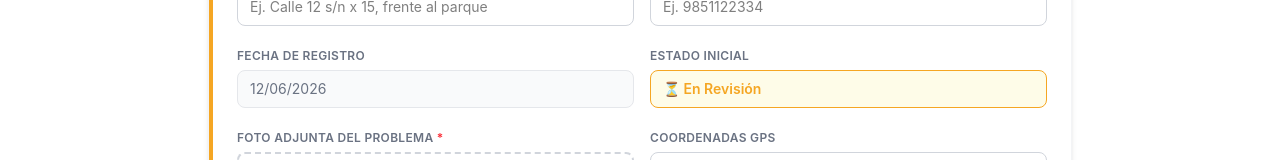
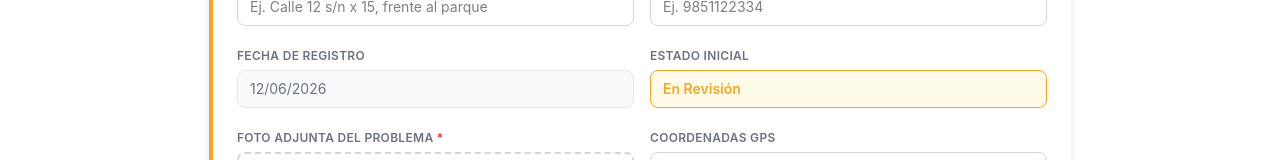
Before and after one commit to joelpoot/H-ayuntamiento-dzitnup, a Vue app: page /reportes in a window 1280 px wide. Shown: the part 535-695 px from the top of the page. Built offline with nearby package versions, Linux system fonts and the light colour scheme; the HTML template or start-up script is replaced by a standard one.

Commit message:
fix: redirección al inicio tras enviar reporte

```diff
--- a/src/views/ReportesView.vue
+++ b/src/views/ReportesView.vue
@@ -85,7 +85,7 @@
               <div>
                 <label class="text-xs font-semibold text-gray-500 uppercase tracking-wide">Estado Inicial</label>
                 <div class="mt-1 w-full border border-[#F5A623] bg-yellow-50 rounded-lg px-3 py-2 text-sm text-[#F5A623] font-semibold">
-                  ⏳ En Revisión
+                   En Revisión
                 </div>
               </div>
 
@@ -233,7 +233,7 @@ const guardarReporte = async () => {
     fotoPreview.value = null
     fotoArchivo.value = null
     setTimeout(() => {
-      router.push('/reportes')
+      router.push('/')
     }, 2000)
   }
 }
```
